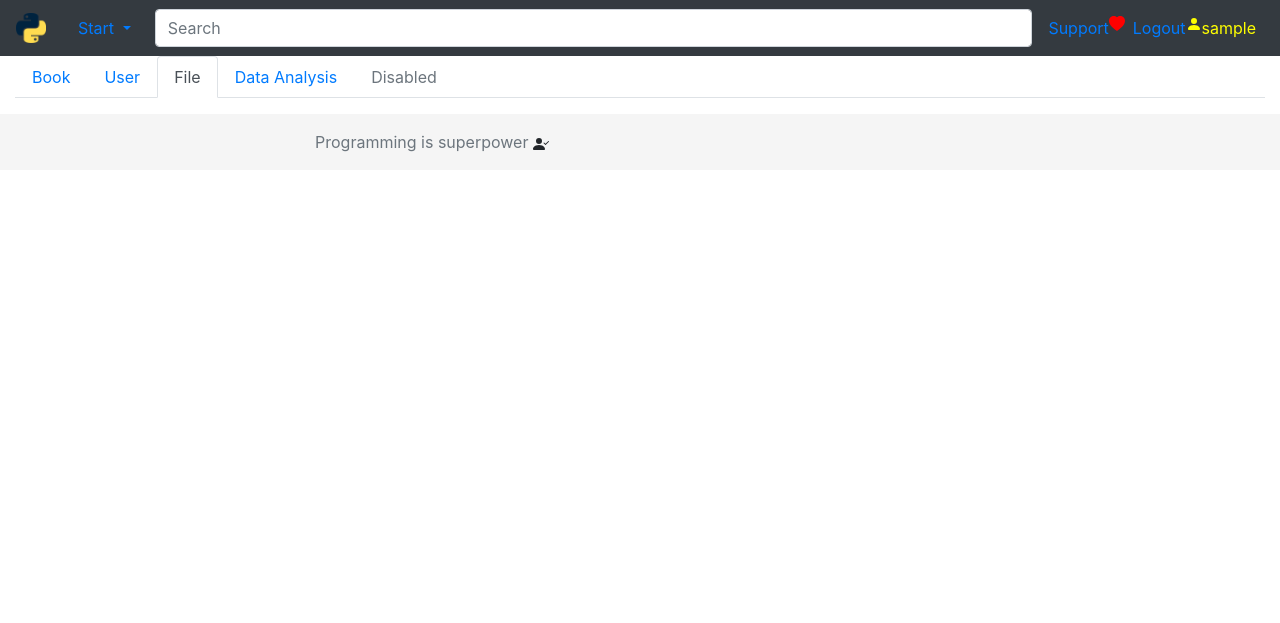
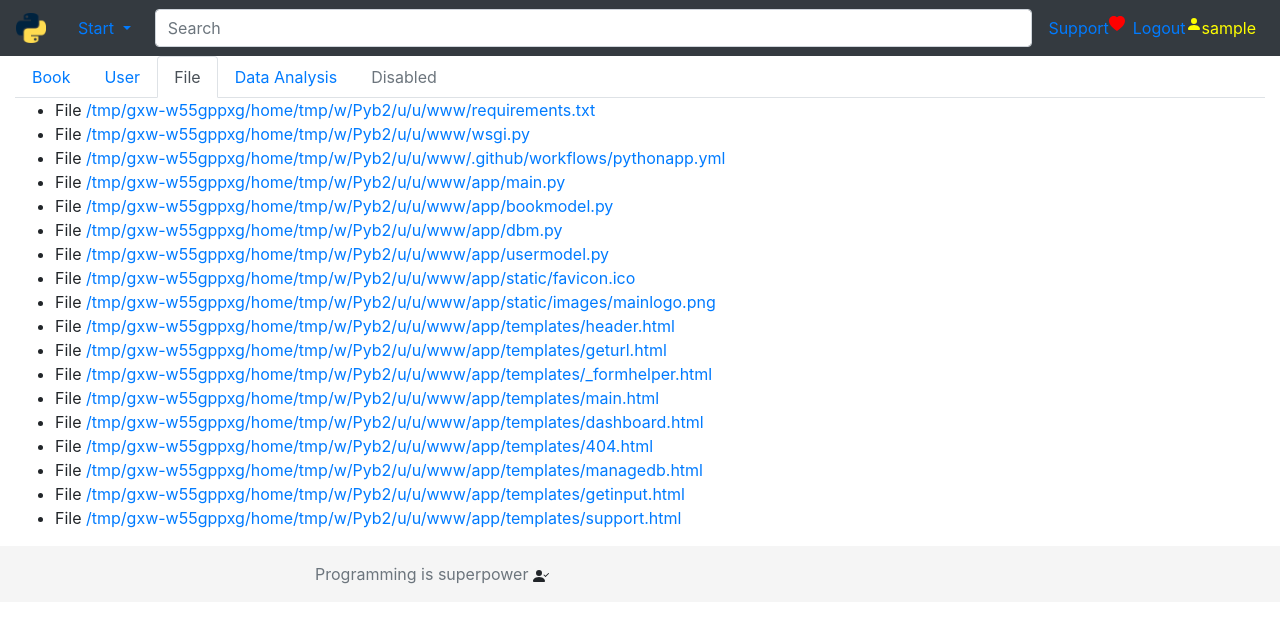
Before and after one commit to wangpeidong/pd-first-app, a Flask app: page /dashboard/ in a window 1280 px wide, after a click on "File". Shown: the top 623 px of the page. Run offline with Flask 2, Linux system fonts and the light colour scheme; the visitor is signed in with stand-in values (Sample User, id 1); data comes from the database, SQL or seed files in the repository; data that the repository does not hold is empty; some libraries are stand-ins or nearby versions.

Commit message:
added file download functions with Flask send_file method, however the attachmend_name still not working

```diff
--- a/app/main.py
+++ b/app/main.py
@@ -1,6 +1,6 @@
 print(f"__file__={__file__:<35} | __name__={__name__:<20} | __package__={str(__package__):<20}")
 
-from flask import Flask, request, jsonify, render_template, flash, redirect, url_for, session, Markup
+from flask import Flask, request, jsonify, render_template, flash, redirect, url_for, session, Markup, send_file
 from passlib.hash import sha256_crypt
 from functools import wraps
 import bs4 as bs
@@ -57,6 +57,14 @@ def add_user_to_db(name, password, email):
     )
     user.add_to_db()
     gc.collect()
+
+def get_files_list(folder):
+    files = []
+    # r=root, d=directories, f=files
+    for r, d, f in os.walk(folder):
+        for file in f:
+            files.append(os.path.join(r, file))
+    return files
 
 tables = {'book': BookModel, 'user': UserModel}
 def exec_table_operation(table, operation):
@@ -161,14 +169,24 @@ def dashboard():
             topic_dict["Book"].append([book.name, book.author, book.published])
         for user in users:
             topic_dict["User"].append([user.name, user.email, user.password, user.role, user.setting, user.tracking])
+        topic_dict["File"] = get_files_list(os.getcwd())
 
         return render_template("dashboard.html", topic_dict = topic_dict)
     except Exception as e:
         return render_template("404.html", exception = e)
 
-@app.route("/getcwd")
-def getcwd():
-    return os.getcwd()
+@app.route("/getfile/<path:file>/")
+@privilege_login_required("Admin")
+def getfile(file):
+    try:
+        #
+        # TBD
+        #
+        # The attachment_filename still not working somehow
+        filename = file.split("/")[-1]
+        return send_file(file, as_attachment = True, attachment_filename = filename)
+    except Exception as e:
+        return str(e)
 
 @app.route("/support/")
 def support():
--- a/app/templates/dashboard.html
+++ b/app/templates/dashboard.html
@@ -8,7 +8,7 @@
   <nav class="nav nav-tabs" id="myTab" role="tablist">
     <a class="nav-item nav-link active" id="book-tab" data-toggle="tab" href="#book" role="tab" aria-controls="book" aria-select="true">Book</a>
     <a class="nav-item nav-link" id="user-tab" data-toggle="tab" href="#user" role="tab" aria-controls="user" aria-select="false">User</a>
-    <a class="nav-item nav-link" id="file-tab" data-toggle="tab" href="#file" role="tab" aria-controls="user" aria-select="false">File</a>
+    <a class="nav-item nav-link" id="file-tab" data-toggle="tab" href="#file" role="tab" aria-controls="file" aria-select="false">File</a>
     <a class="nav-item nav-link" id="dan-tab" data-toggle="tab" href="#dan" role="tab" aria-controls="dan" aria-select="false">Data Analysis</a>
     <a class="nav-item nav-link disabled" href="#" tabindex="-1" aria-disabled="true">Disabled</a>
   </nav>
@@ -33,8 +33,8 @@
 
     <div role="tabpanel" class="tab-pane fade" id="file" aria-labelledby="file-tab">
       <ul>
-        {% for u in topic_dict["File"] %}
-          <li> File <span style="color:blue">{{ u[0] }}</span> </li>
+        {% for f in topic_dict["File"] %}
+          <li> File <a href="/getfile/{{ f }}"> {{ f }} </a> </li>
         {% endfor %}
       </ul>
     </div>
```
